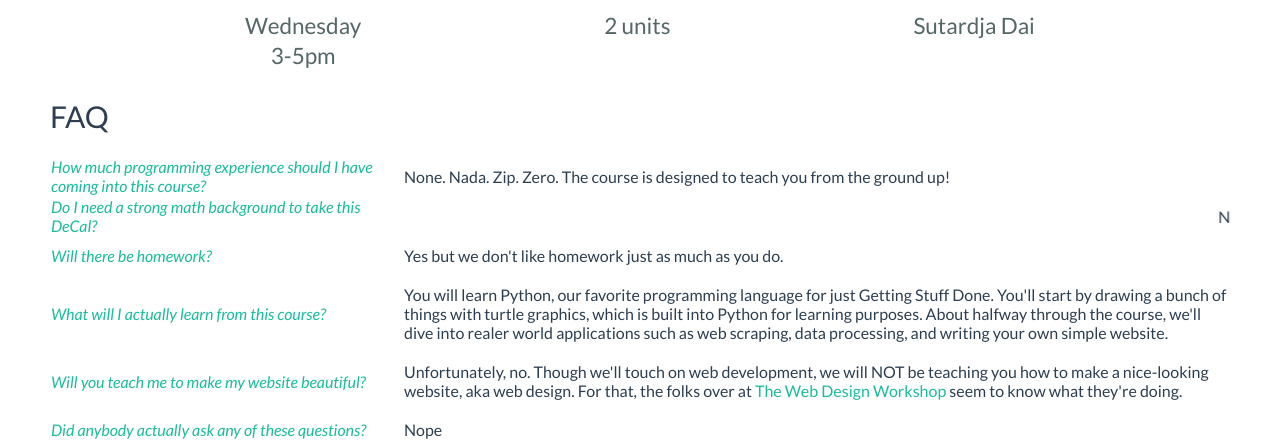
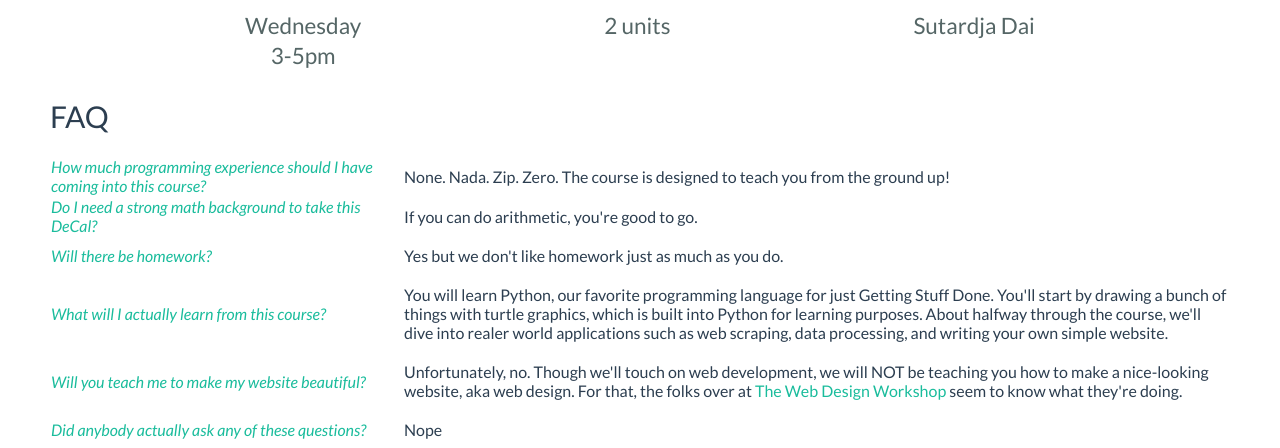
Before and after one commit to pftp/pftp-web, a Python web app: template templates/about.html in a window 1280 px wide. Shown: the part 234-682 px from the top of the page. Run offline with Jinja, Linux system fonts and the light colour scheme; the template is opened without the code that fills it, so the values that code supplies are empty; some libraries are stand-ins or nearby versions.

Commit message:
fix FAQ question

```diff
--- a/templates/faq.html
+++ b/templates/faq.html
@@ -7,7 +7,7 @@
     </tr>
     <tr>
       <td class="question">Do I need a strong math background to take this DeCal?</td>
-      <td class="answer"><marquee>NOPE</marquee></td>
+      <td class="answer">If you can do arithmetic, you're good to go.</td>
     </tr>
     <tr>
       <td class="question">Will there be homework?</td>
```
